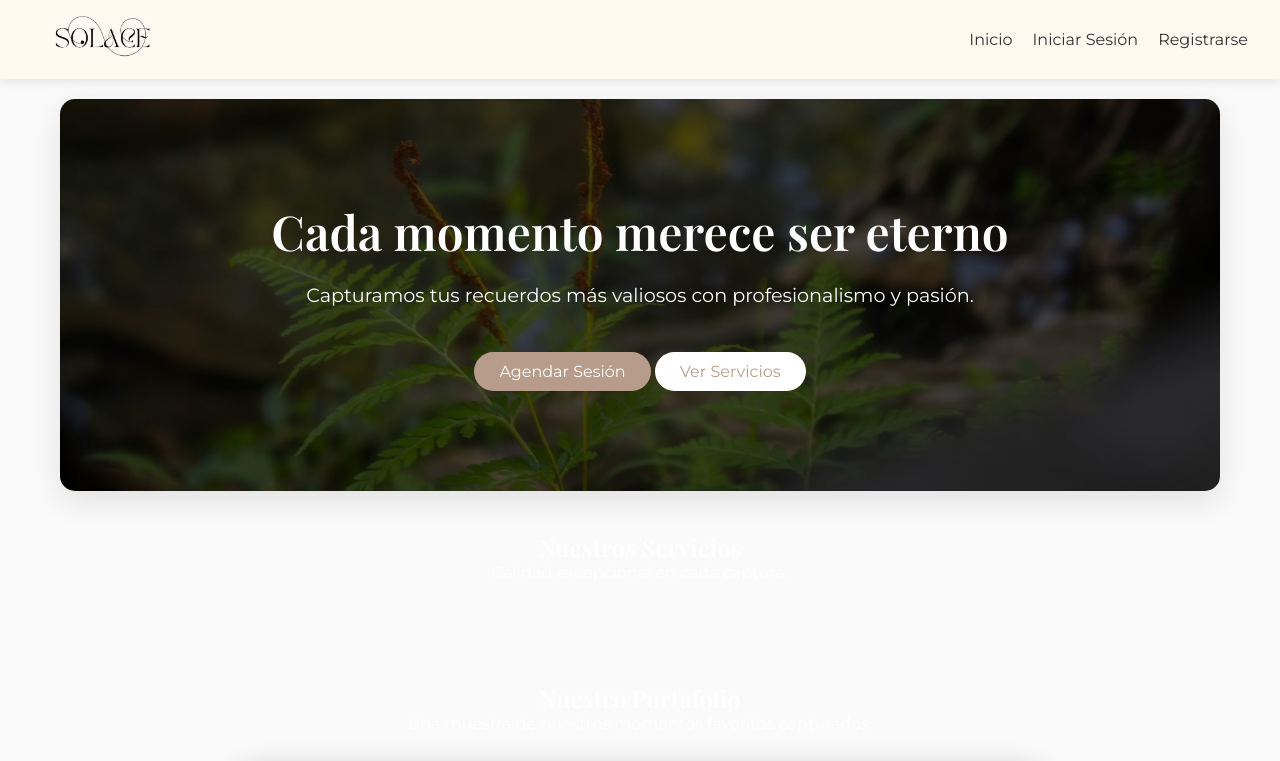
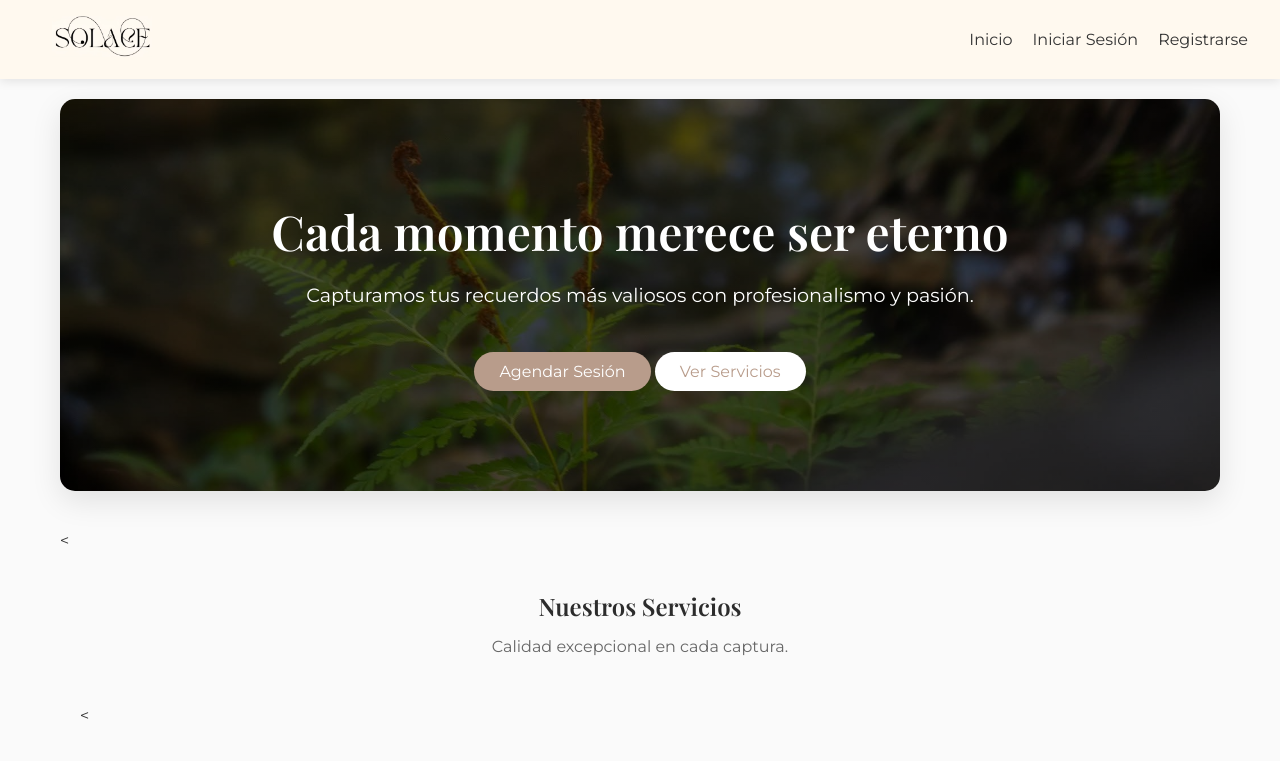
Before and after one commit to errornull999/Pia-APROY-equipo-2, a PHP site: page / in a window 1280 px wide. Shown: the top 761 px of the page. Run offline with PHP 8.4, Linux system fonts and the light colour scheme; data that the repository does not hold is empty; some web fonts are replaced.

Commit message:
Correcion de texto invisible

```diff
--- a/index.php
+++ b/index.php
@@ -16,8 +16,8 @@ $servicios = $stmt->fetchAll();
 
 
 <section id="servicios">
-    <h2 style="text-align: center; color: white;">Nuestros Servicios</h2>
-    <p style="text-align: center; color: white;">Calidad excepcional en cada captura.</p>
+    <<h2 style="text-align: center; color: #2c2c2c; margin-top: 40px;">Nuestros Servicios</h2>
+    <p style="text-align: center; color: #666;">Calidad excepcional en cada captura.</p>
 
     <div class="card-grid">
         <?php foreach($servicios as $servicio): ?>
@@ -33,8 +33,8 @@ $servicios = $stmt->fetchAll();
 </section>
 
 <section id="portfolio" class="container">
-    <h2 style="text-align: center; color: white; margin-top: 50px;">Nuestro Portafolio</h2>
-    <p style="text-align: center; color: white; margin-bottom: 30px;">Una muestra de nuestros momentos favoritos capturados.</p>
+    <<h2 style="text-align: center; color: #2c2c2c; margin-top: 50px;">Nuestro Portafolio</h2>
+    <p style="text-align: center; color: #666; margin-bottom: 30px;">Una muestra de nuestros momentos favoritos capturados.</p>
 
     <div class="carousel-container">
         <button class="carousel-btn prev-btn" onclick="moveSlide(-1)">&#10094;</button>
--- a/style.css
+++ b/style.css
@@ -32,6 +32,16 @@ h1, h2, h3, .logo {
     font-family: 'Playfair Display', serif;
     font-weight: 600;
     color: #2c2c2c;
+}
+
+/* Color global para todos los títulos fuera del Hero */
+h2 {
+    color: #2c2c2c !important; /* Un gris muy oscuro casi negro */
+    margin-bottom: 15px;
+}
+
+section p {
+    color: #666666; /* Color gris suave para los subtítulos */
 }
 
 img{
```
